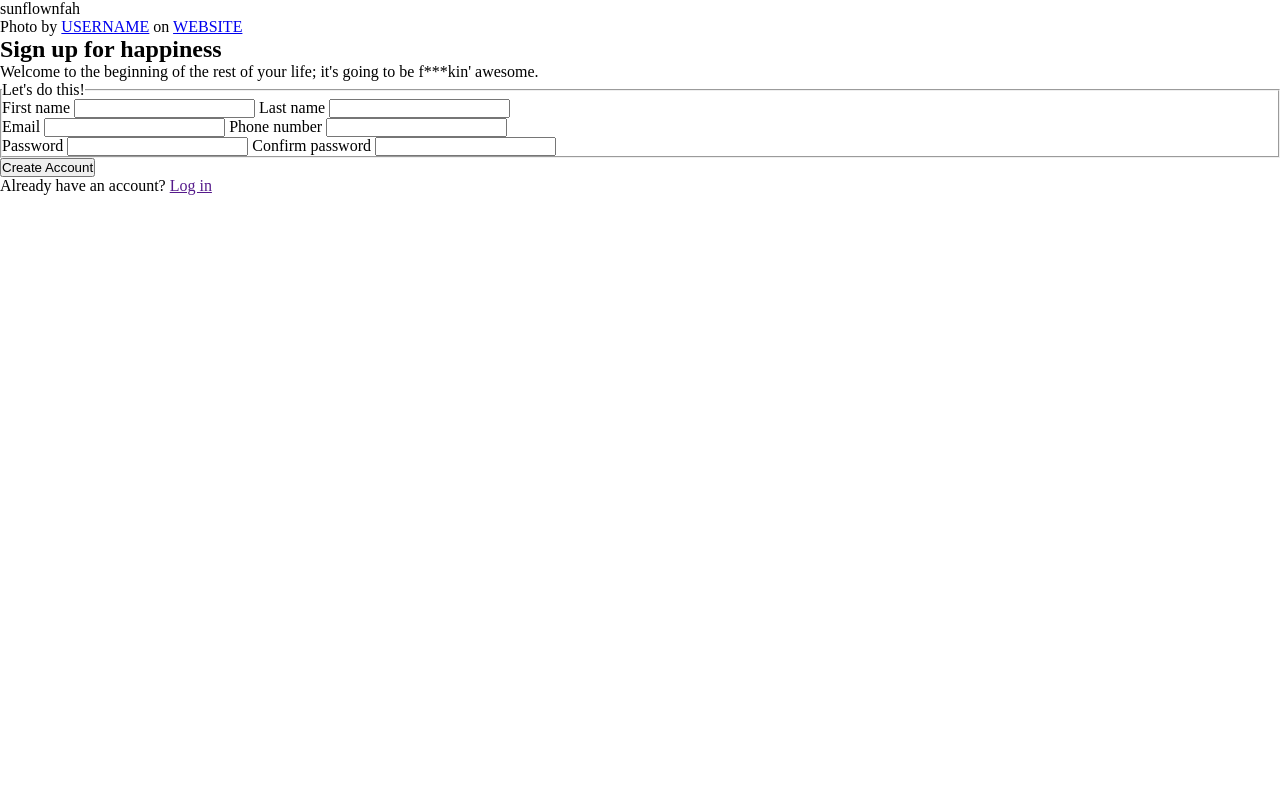
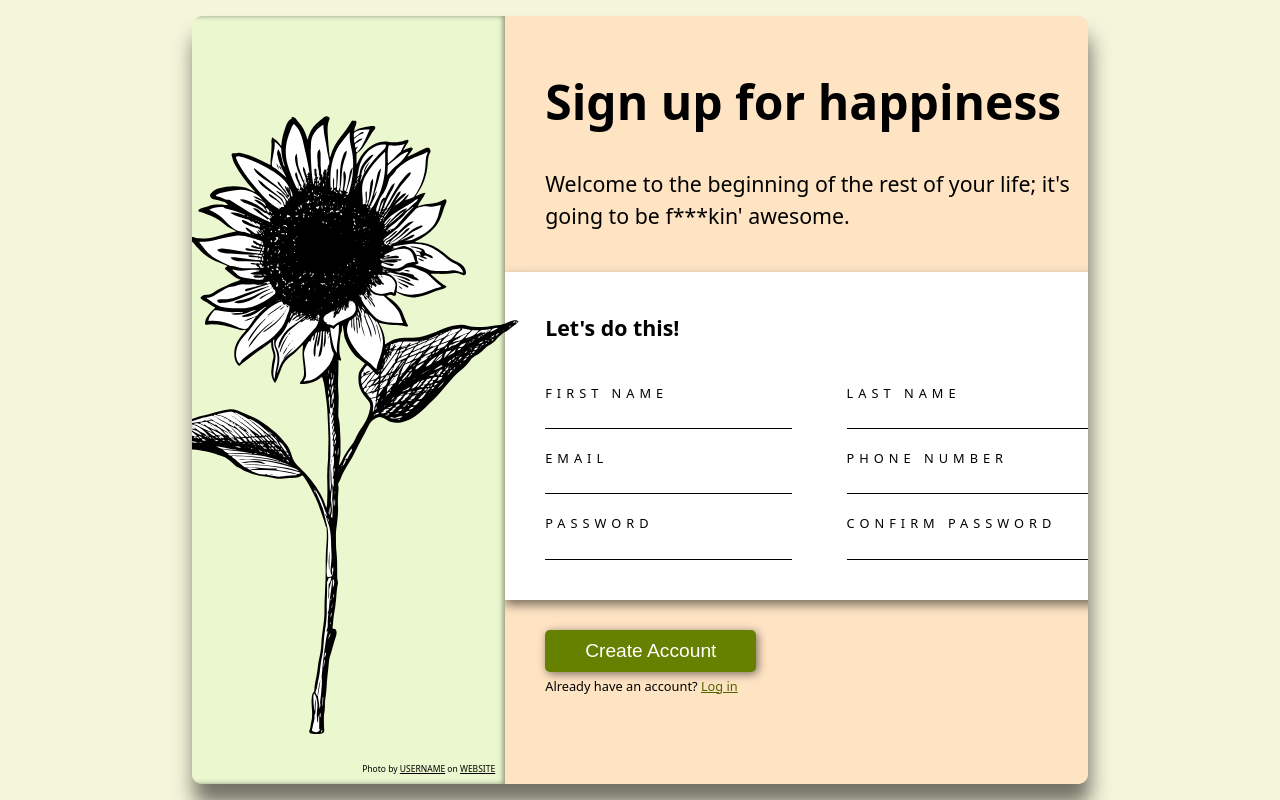
Before and after one commit to angadtrehan/odin-signup-form, a plain HTML site: page index.html in a window 1280 px wide. Drawn offline with Linux system fonts and the light colour scheme.

Commit message:
Add styling to HTML

```diff
--- a/index.html
+++ b/index.html
@@ -8,15 +8,10 @@
     <script type="module" src="./scripts/script.js" defer></script>
 </head>
 <body>
+    <div class="signup-content">
         <div class="display">
-        <div class="image"></div>
-        <div class="brand">
-            <div class="logo">
-
-            </div>
-            <p class="text">sunflownfah</p>
+            <img src="./assets/logo.svg" alt="sunflowah">
             <p class="credit">Photo by <a href="http://" target="_blank" rel="noopener noreferrer">USERNAME</a> on <a href="http://" target="_blank" rel="noopener noreferrer">WEBSITE</a></p>
-        </div>
         </div>
         <div class="signup-form">
             <div class="intro">
@@ -29,35 +24,44 @@
             </div>
             <form action="" method="get">
                 <fieldset>
-                <legend>
+                    <h4>
                         Let's do this!
-                </legend>
-                <div class="row-one">
+                    </h4>
+                    <div class="row">
+                        <div class="form-input">
                             <label for="first-name" class="first-name">First name</label>
                             <input type="text" name="first-name" id="first-name" required>
                             <span class="validity"></span>
-
+                        </div>
+                        <div class="form-input">
                             <label for="last-name" class="last-name">Last name</label>
                             <input type="text" name="last-name" id="last-name">
                             <span class="validity"></span>
                         </div>
-                <div class="row-two">
+                    </div>
+                    <div class="row">
+                        <div class="form-input">
                             <label for="email" class="email">Email</label>
                             <input type="email" name="email" id="email">
                             <span class="validity"></span>
-
+                        </div>
+                        <div class="form-input">
                             <label for="phone" class="phone">Phone number</label>
                             <input type="tel" name="phone" id="phone" required>
                             <span class="validity"></span>
                         </div>
-                <div class="row-three">
+                    </div>
+                    <div class="row">
+                        <div class="form-input">
                             <label for="pwd" class="pwd">Password</label>
                             <input type="password" name="pwd" id="pwd">
                             <span class="validity"></span>
-
+                        </div>
+                        <div class="form-input">
                             <label for="confirm-pwd" class="confirm-pwd">Confirm password</label>
                             <input type="password" name="confirm-pwd" id="confirm-pwd">
                             <span class="validity"></span>
+                        </div>
                     </div>
                 </fieldset>
                 <button type="submit" class="submit-btn">Create Account</button>
@@ -66,5 +70,6 @@
                 <p>Already have an account? <a href="">Log in</a></p>
             </div>
         </div>
+    </div>
 </body>
 </html>
--- a/styles/styles.css
+++ b/styles/styles.css
@@ -5,3 +5,152 @@
     padding: 0;
     box-sizing: border-box;
 }
+
+:root {
+    font-size: 16pt;
+    font-family: system-ui, -apple-system, BlinkMacSystemFont, 'Segoe UI', Roboto, Oxygen, Ubuntu, Cantarell, 'Open Sans', 'Helvetica Neue', sans-serif;
+    line-height: 1.5;
+    background-color: beige;
+}
+
+.signup-content {
+    margin: 2vh auto;
+    background-color: bisque;
+    display: flex;
+    align-items: stretch;
+    justify-content: center;
+    width: 70vw;
+    height: 96vh;
+    overflow: hidden;
+    border-radius: 10px;
+    box-shadow: 2px 20px 20px rgba(0, 0, 0, 0.537);
+}
+
+.display {
+    flex: 1 0 40%;
+    background-color: rgb(234, 247, 207);
+    position: relative;
+    box-shadow: inset -2px 0 5px rgba(0,0,0,0.4);
+}
+img {
+    max-height: 100%;
+    margin: 50% auto;
+    scale: 1.6;
+}
+.credit {
+    position: absolute;
+    bottom: 1vh;
+    right: 10px;
+    width: 100%;
+    font-size: 0.4rem;
+    text-align: right;
+}
+
+.signup-form {
+    height: 100%;
+    flex: 2 0 60%;
+    background-color: bisque;
+    display: flex;
+    flex-direction: column;
+    justify-content: center;
+    align-items: stretch;
+}
+.signup-form > * {
+    padding: 20px 40px;
+}
+.intro {
+    flex: 1;
+    font-size: 1.5rem;
+}
+.desc {
+    font-size: 1rem;
+}
+.intro, .desc {
+    margin-top: 30px;
+}
+.signup-form > form {
+    flex: 2;
+    padding: 20px 0;
+    display: flex;
+    flex-direction: column;
+    align-items: start;
+    justify-content: stretch;
+    gap: 30px;
+}
+fieldset {
+    width: 100%;
+    flex: 3;
+    flex-basis: 90%;
+    padding: 40px;
+    display: flex;
+    flex-direction: column;
+    align-items: stretch;
+    justify-content: start;
+    gap: 20px;
+    font-size: 0.6rem;
+
+    border: 0;
+    background-color: white;
+    box-shadow: 0px 5px 10px rgba(0, 0, 0, 0.522);
+}
+fieldset > h4 {
+    font-size: 1rem;
+    margin-bottom: 20px;
+}
+.row {
+    display: flex;
+    justify-content: start;
+    align-items: center;
+    gap: 10%;
+}
+.row > .form-input {
+    width: 45%;
+}
+.form-input {
+    display: flex;
+    flex-direction: column;
+    z-index: 10000;
+}
+.form-input > label {
+    text-transform: uppercase;
+    letter-spacing: 5px;
+}
+form > button {
+    flex: 0;
+    margin-left: 40px;
+}
+.login-prompt {
+    flex: 1;
+    font-size: 0.6rem;
+    padding-top: 0;
+    margin-top: -15px;
+}
+
+input {
+    font-size: 1rem;
+    border: 0;
+    outline: 0;
+    background-color: none;
+    background: none;
+    border-bottom: 1px solid black;
+}
+.submit-btn {
+    z-index: 10000;
+    border: 0;
+    outline: 0;
+    background-color: rgb(102, 128, 0);
+    padding: 10px 40px;
+    font-size: 0.9rem;
+    color: white;
+    border-radius: 5px;
+    box-shadow: 2px 2px 10px rgba(0, 0, 0, 0.522);
+    cursor: pointer;
+}
+
+a, a:link, a:visited, a:focus {
+    color: black;
+    cursor: pointer;
+}
+.login-prompt a {
+    color: rgb(81, 101, 0);
+}
```
Also changed, not shown: assets/logo.svg (added). Lines whose indentation alone changed are shown as unchanged.
